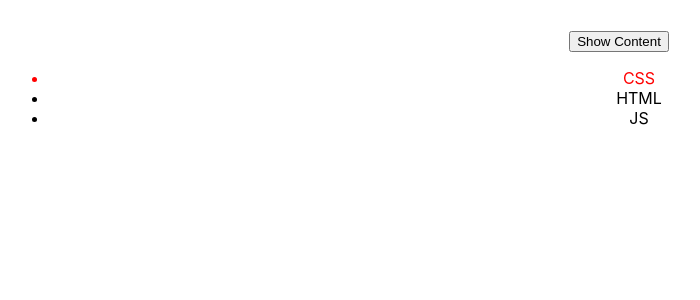
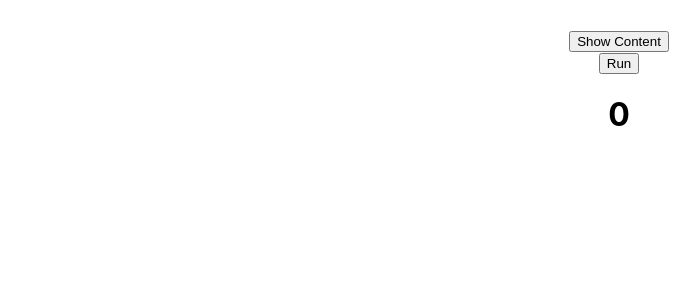
Before and after one commit to truongdeptrai2511/create-react-app, a React (Create React App) app: page / in a window 1280 px wide. Both pictures are taken after a click on the button "Show Content". Shown: the top 300 px of the page, without its empty margins (21-721 px from the left). Built offline with nearby package versions, Linux system fonts and the light colour scheme.

Commit message:
hooks/useLayoutEffect

```diff
--- a/src/Content.js
+++ b/src/Content.js
@@ -1,5 +1,4 @@
-import { useEffect } from "react"
-import { useState } from "react"
+import { useEffect, useState, useLayoutEffect} from "react"
 // useEffect được sử dụng khi cần Side effects
 // Cần nắm vững:
 // Events: Add / remove  event listeners
@@ -24,20 +23,6 @@ import { useState } from "react"
  *  - Clear timer
  */
 
-const lessons = [
-    {
-        id: 1,
-        name: "CSS",
-    },
-    {
-        id: 2,
-        name: "HTML",
-    },
-    {
-        id: 3,
-        name: "JS",
-    }
-]
 
 function Content(){
     // 1. useEffect(callback)
@@ -51,32 +36,22 @@ function Content(){
     // 1. Callback luôn được gọi sau khi Component mounted
     // 2. Cleanup function luôn được gọi trước khi component unmounted
     // 3. Cleanup funtion luôn được gọi trước khi callback được gọi(trừ lần muonted)
-    const [lessonId, setLessonId] = useState(1)
+    const [count, setCount] = useState(0)
 
-    useEffect(() => {
-        const handleComment = ({detail}) => {
-            console.log({detail})
-        }
-        window.addEventListener(`lesson-${lessonId}`, handleComment)
-        return () => {
-            window.removeEventListener(`lesson-${lessonId}`, handleComment)
-        }
-    },[lessonId])
+    useLayoutEffect(() => {
+        if(count > 3)
+            setCount(0)
 
-    return(
+    }, [count])
+
+    const handleRun = () => {
+        setCount(count + 1)
+    }
+
+    return (
         <div>
-            <ul>
-                {lessons.map(lesson => (
-                    <li key={lesson.id}
-                        style={{
-                            color: lessonId === lesson.id ? "red" : "black",
-                        }}
-                        onClick={() => setLessonId(lesson.id)}
-                    >
-                        {lesson.name}
-                    </li>
-                ))}
-            </ul>
+            <button onClick={handleRun}>Run</button>
+            <h1>{count}</h1>
         </div>
     )
 }
```
